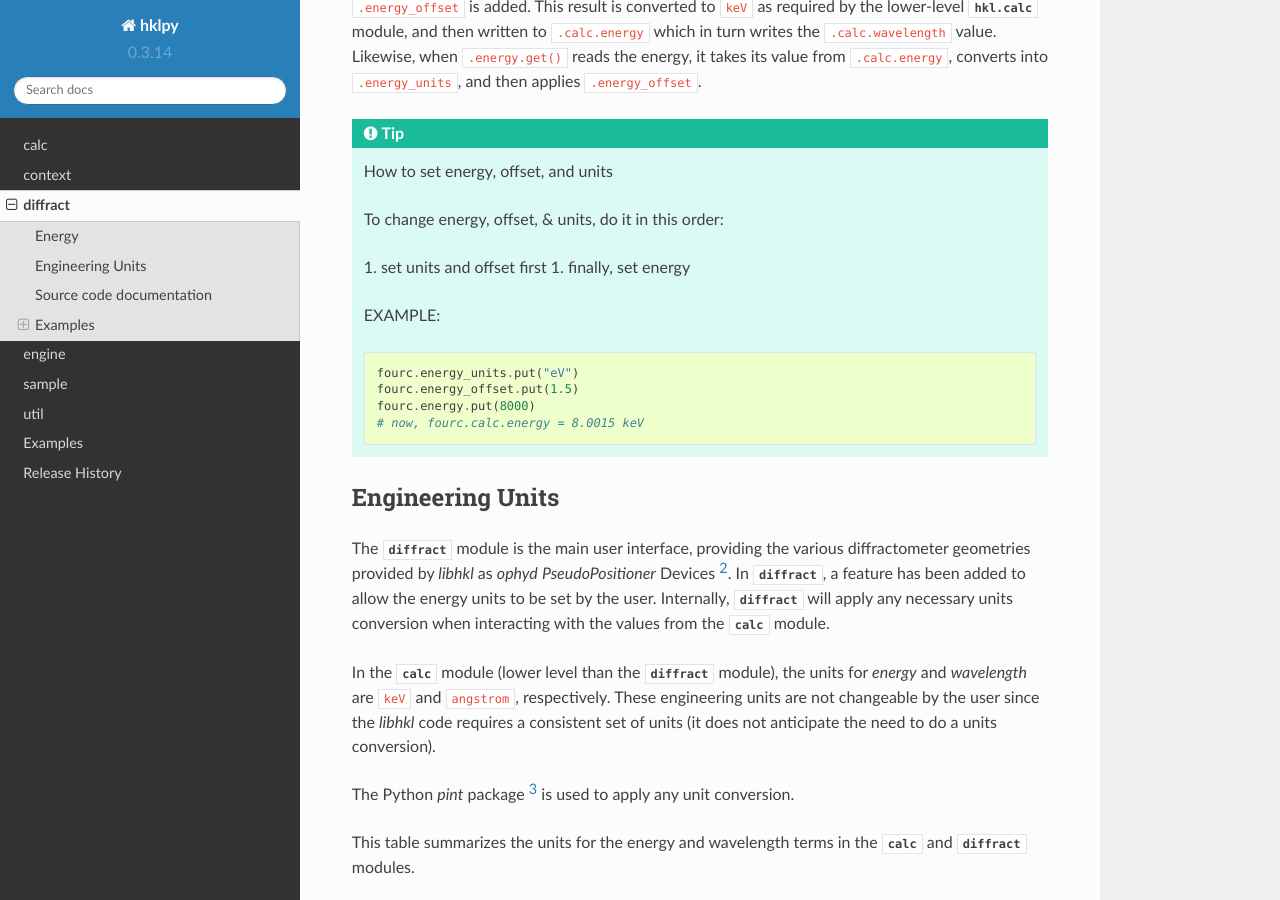
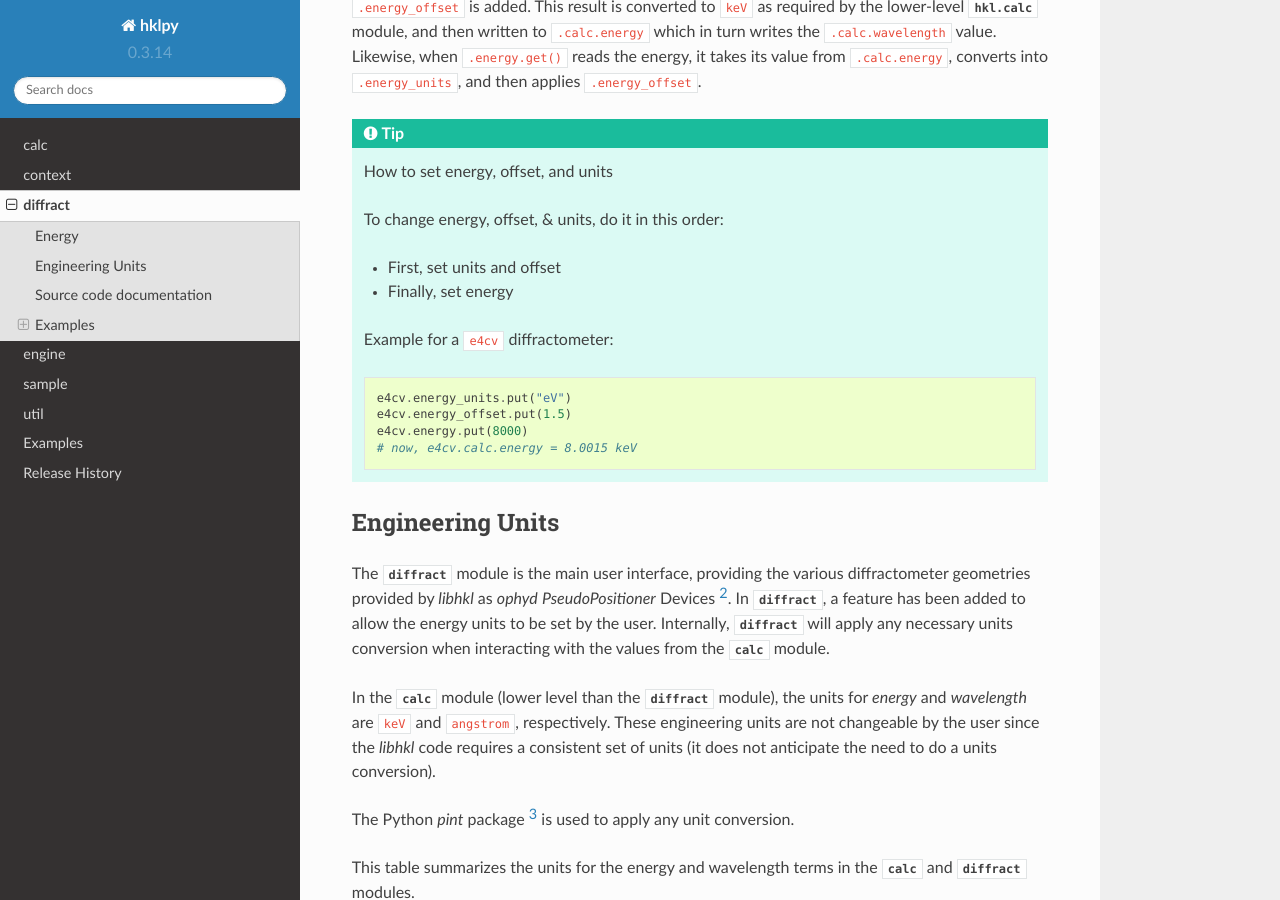
Before and after one commit to bluesky/hklpy, a Sphinx documentation site: the page built from docs/source/diffract.rst, in a window 1280 px wide and 900 px high, scrolled down 1789 px. Built offline with Sphinx 7.4.7 and the Read the Docs theme 2.0.0, drawn with Linux system fonts in a browser that asks for light colours.

Commit message:
DOC #86 reST syntax

```diff
--- a/docs/source/diffract.rst
+++ b/docs/source/diffract.rst
@@ -89,17 +89,17 @@ turn writes the ``.calc.wavelength`` value. Likewise, when
 
 .. tip:: How to set energy, offset, and units
 
-   To change energy, offset, & units, do it in this order:
+    To change energy, offset, & units, do it in this order:
 
-   1. set units and offset first
-   1. finally, set energy
+    * First, set units and offset
+    * Finally, set energy
 
-   EXAMPLE::
+    Example for a ``e4cv`` diffractometer::
 
-    fourc.energy_units.put("eV")
-    fourc.energy_offset.put(1.5)
-    fourc.energy.put(8000)
-    # now, fourc.calc.energy = 8.0015 keV
+        e4cv.energy_units.put("eV")
+        e4cv.energy_offset.put(1.5)
+        e4cv.energy.put(8000)
+        # now, e4cv.calc.energy = 8.0015 keV
 
 
 Engineering Units
```
